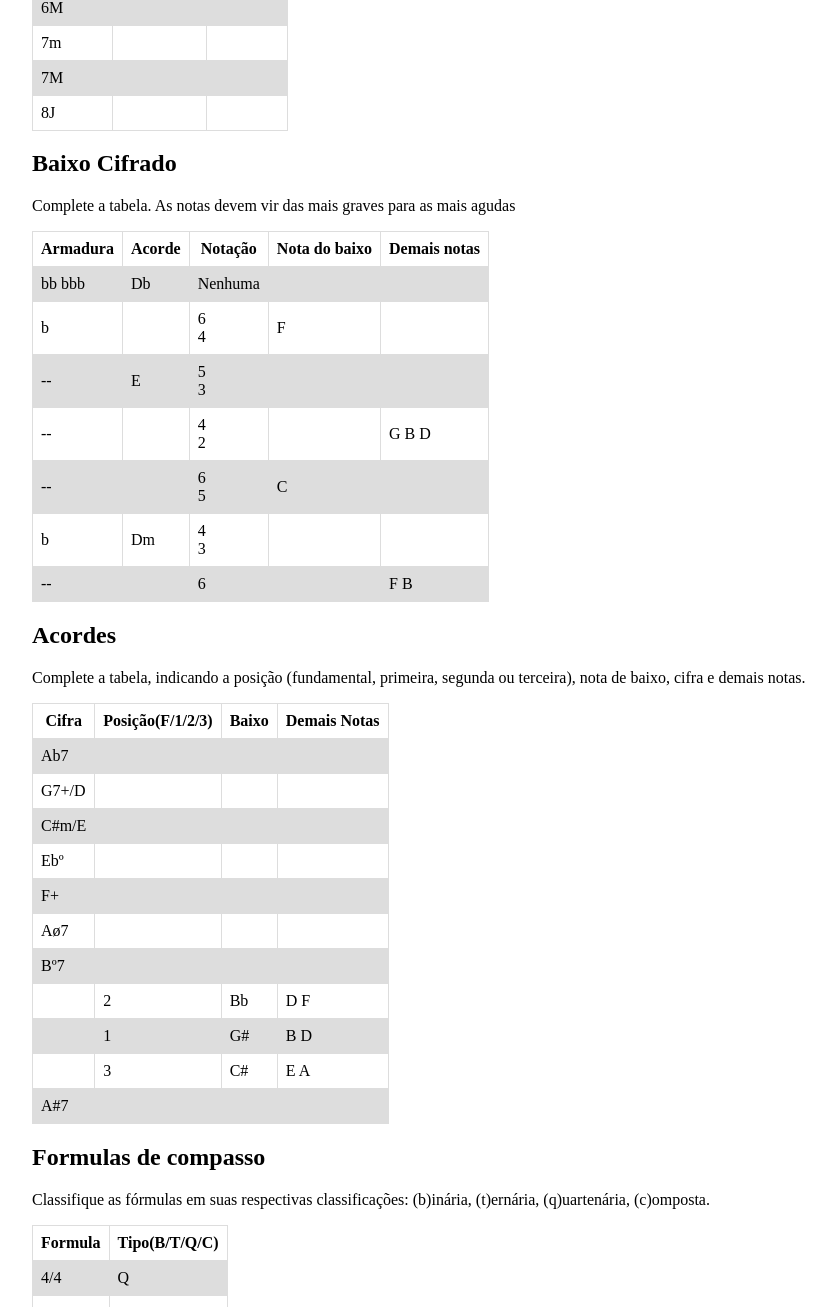
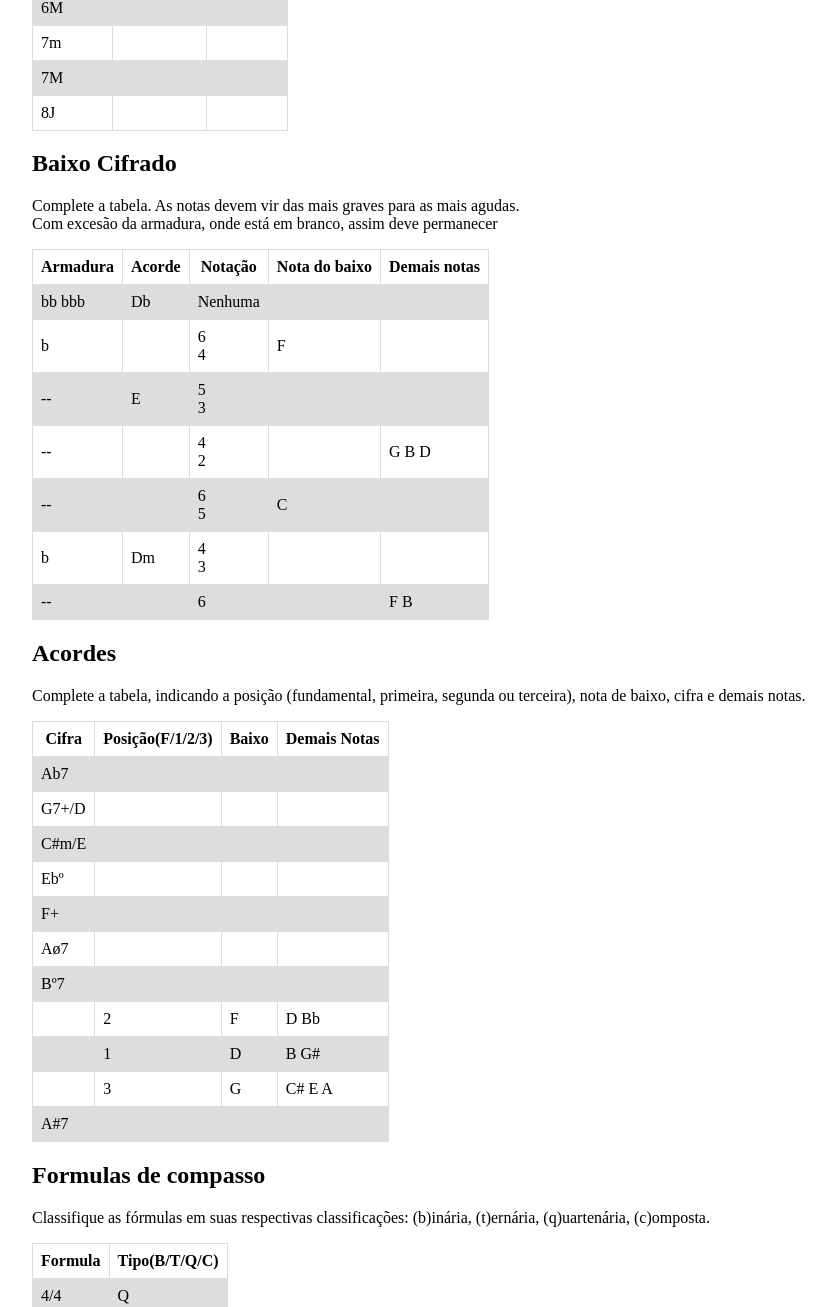
Before and after one commit to RenatoExpert/renatoexpert.github.io, a plain HTML site: page academico/simulados/teoria-ufba.html in a window 1280 px wide. Shown: the part 493-1800 px from the top of the page, without its empty margins (104-940 px from the left). Drawn offline with Linux system fonts and the light colour scheme.

Commit message:
acordes incorretos, adicionando comentario

```diff
--- a/academico/simulados/teoria-ufba.html
+++ b/academico/simulados/teoria-ufba.html
@@ -83,7 +83,8 @@ h1 {text-align:center}
 					</tr>
 				</table>
 			<h2>Baixo Cifrado</h2>
-				<p>Complete a tabela. As notas devem vir das mais graves para as mais agudas</p>
+				<p>Complete a tabela. As notas devem vir das mais graves para as mais agudas.<br>
+				Com excesão da armadura, onde está em branco, assim deve permanecer</p>
 				<table>
 					<tr>
 						<th>Armadura</th>
@@ -196,20 +197,20 @@ h1 {text-align:center}
 					<tr>
 						<td></td>
 						<td>2</td>
-						<td>Bb</td>
-						<td>D F</td>
+						<td>F</td>
+						<td>D Bb</td>
 					</tr>
 					<tr>
 						<td></td>
 						<td>1</td>
-						<td>G#</td>
-						<td>B D</td>
+						<td>D</td>
+						<td>B G#</td>
 					</tr>
 					<tr>
 						<td></td>
 						<td>3</td>
-						<td>C#</td>
-						<td>E A</td>
+						<td>G</td>
+						<td>C# E A</td>
 					</tr>
 					<tr>
 						<td>A#7</td>
```
